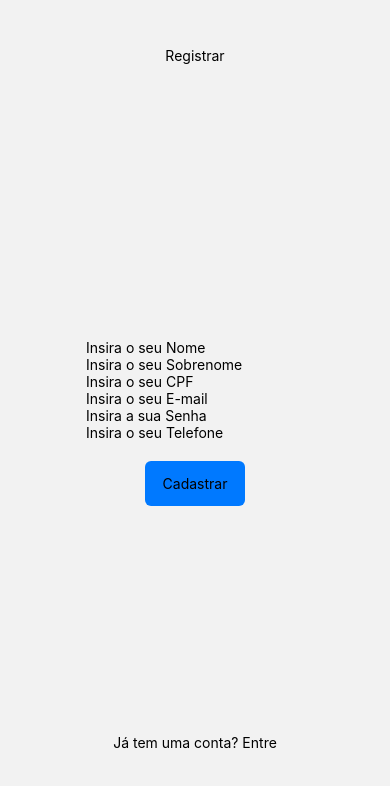
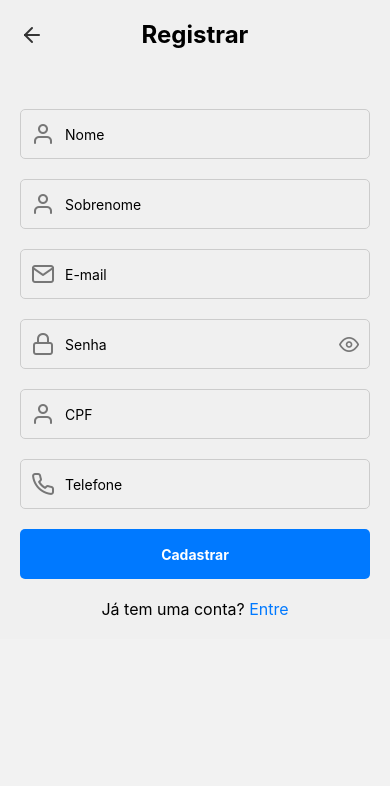
Before and after one commit to Matheussandi/mais-sua-vida, a React Native app in the folder mobile/: screen /SignUp in a window 390 px wide. Shown: the top 786 px of the page. Built offline with nearby package versions, Linux system fonts and the light colour scheme.

Commit message:
:lipstick: feat: Estilização das telas de SignIn e SignUp
Realizei melhorias no layout e na aparência das telas de SignIn e SignUp. Adicionei ícones aos campos de entrada, ajustei os estilos dos botões e melhorei a disposição dos elementos em ambas as telas.

```diff
--- a/mobile/package.json
+++ b/mobile/package.json
@@ -10,6 +10,7 @@
   },
   "dependencies": {
     "@expo-google-fonts/inter": "^0.2.3",
+    "@expo/vector-icons": "^13.0.0",
     "@react-navigation/bottom-tabs": "^6.5.8",
     "@react-navigation/native": "^6.1.7",
     "@react-navigation/stack": "^6.3.17",
--- a/mobile/src/pages/SignIn/index.tsx
+++ b/mobile/src/pages/SignIn/index.tsx
@@ -1,87 +1,126 @@
-import React, { useState} from 'react';
-import { TextInput, Text, TouchableOpacity } from 'react-native';
-import { useNavigation  } from '@react-navigation/native';
+import React, { useState } from 'react';
+import { useNavigation } from '@react-navigation/native';
 import { useUserContext } from '../../context/UserContext';
+import { Feather } from '@expo/vector-icons';
+
+import {
+	KeyboardAvoidingView,
+	TouchableWithoutFeedback,
+	Keyboard,
+	Alert,
+} from 'react-native';
 
 import { api } from '../../api';
 
 // eslint-disable-next-line
-const imagePath = require('../../assets/logo.png');
+const imagePath = require("../../assets/LogoPng.png");
 import {
 	Container,
-	LoginBoard,
-	Header,
-	Footer,
+	Title,
+	Input,
+	ForgotPasswordLink,
+	LoginButton,
+	LoginButtonText,
 	Logo,
-	Button
+	InputWrapper,
+	TopContent,
+	ForgotPasswordContainer,
+	CenteredView,
+	SignUpText,
+	SignUpLink,
 } from './styles';
 
-
-export default function SignIn(){
+export default function SignIn() {
 	const [email, setEmail] = useState('');
 	const [senha, setSenha] = useState('');
+	const [showPassword, setShowPassword] = useState(false);
 	const { setUserData } = useUserContext();
 
 	const navigation = useNavigation();
 
-	async function handleSignIn(){
-
-		const data =  {
+	async function handleSignIn() {
+		const data = {
 			email,
 			senha,
 		};
 
-		await api.post('paciente/login', data)
-			.then(response => {
+		await api
+			.post('paciente/login', data)
+			.then((response) => {
 				const userData = response.data;
 
 				setUserData(userData);
 				navigation.reset({
-					index:0,
-					routes: [{ name: 'Main'}],
-				});//This works!
+					index: 0,
+					routes: [{ name: 'Main' }],
+				}); //This works!
 			})
-			.catch(error => {
+			.catch((error) => {
 				console.log(data);
 				console.log(error);
 			});
 	}
 
-	async function handleSignUp(){
+	async function handleSignUp() {
 		navigation.navigate('SignUp');
 	}
-	return(
+	return (
+		<KeyboardAvoidingView behavior={'padding'}>
+			<TouchableWithoutFeedback onPress={Keyboard.dismiss}>
 				<Container>
-			<Header>
-				<Text>Entrar</Text>
-			</Header>
-			<LoginBoard>
-				<Logo
-					source={imagePath}
+					<TopContent>
+						<Title>Entrar</Title>
+					</TopContent>
+					<CenteredView>
+						<Logo source={imagePath} />
+						<InputWrapper>
+							{/* Ícone de e-mail */}
+							<Feather name="mail" size={24} color="#777" />
+							<Input
+								placeholder="E-mail"
+								value={email}
+								onChangeText={(value: string) =>
+									setEmail(value)
+								}
 							/>
-				<TextInput
-					placeholder="Insira o seu E-mail"
-					value={email}
-					onChangeText={value => setEmail(value)}
-				/>
-				<TextInput
-					placeholder="Insira a sua Senha"
-					secureTextEntry={true}
+						</InputWrapper>
+						<InputWrapper>
+							{/* Ícone de senha */}
+							<Feather name="lock" size={24} color="#777" />
+							<Input
+								placeholder="Senha"
+								secureTextEntry={!showPassword} // A propriedade secureTextEntry será true quando o showPassword for false, e vice-versa
 								value={senha}
-					onChangeText={value=> setSenha(value)}
+								onChangeText={(value: string) =>
+									setSenha(value)
+								}
 								maxLength={16}
 							/>
-				<Button onPress={handleSignIn}>
-					<Text>Acessar</Text>
-				</Button>
-			</LoginBoard>
-			<Footer>
-				<TouchableOpacity onPress={handleSignUp}>
-					<Text>Não possui conta? Cadastre-se</Text>
-				</TouchableOpacity>
-			</Footer>
-
-
+							{/* Ícone de olho para alternar a visualização da senha */}
+							<Feather
+								name={showPassword ? 'eye-off' : 'eye'}
+								size={24}
+								color="#777"
+								onPress={() => setShowPassword(!showPassword)}
+							/>
+						</InputWrapper>
+						<ForgotPasswordContainer>
+							<ForgotPasswordLink onPress={handleSignUp}>
+                                Esqueceu a senha?
+							</ForgotPasswordLink>
+						</ForgotPasswordContainer>
+						<LoginButton onPress={handleSignIn}>
+							<LoginButtonText>Acessar</LoginButtonText>
+						</LoginButton>
+						<SignUpText>
+                            Não tem uma conta?{' '}
+							<SignUpLink onPress={handleSignUp}>
+                                Inscreva-se
+							</SignUpLink>
+						</SignUpText>
+					</CenteredView>
 				</Container>
+			</TouchableWithoutFeedback>
+		</KeyboardAvoidingView>
 	);
 }
--- a/mobile/src/pages/SignIn/styles.ts
+++ b/mobile/src/pages/SignIn/styles.ts
@@ -1,47 +1,83 @@
 import styled from 'styled-components/native';
-import { Platform, StatusBar} from 'react-native';
+import { Platform, StatusBar } from 'react-native';
 
 const isAndroid = Platform.OS === 'android';
 
-export const Container= styled.SafeAreaView`
-    flex: 1;
-    margin-top: ${isAndroid ? `${StatusBar.currentHeight}px` : '0' };
-
+export const Container = styled.View`
+    margin-top: ${isAndroid ? `${StatusBar.currentHeight}px` : '0'};
+    background-color: #f0f0f0;
 `;
 
-export const LoginBoard = styled.View`
-    flex: 1;
+export const TopContent = styled.View`
+    flex-direction: row;
+    align-items: center;
     justify-content: center;
-    align-items: center;
-
+    padding: 20px 0;
+`;
+export const Title = styled.Text`
+    font-size: 24px;
+    font-weight: bold;
 `;
 
-export const Header = styled.View`
-    min-height: 110px;
-    flex-direction: row;
-    align-items: center;
-    justify-content: space-around;
+export const Logo = styled.Image`
+    width: 150px;
+    height: 150px;
+    margin: 50px 0;
 `;
 
-export const Button = styled.TouchableOpacity`
+export const InputWrapper = styled.View`
+    width: 80%;
+    height: 50px;
     margin-top: 20px;
-    text-align: center;
-    align-items: center;
-    width: 100px;
-    padding: 14px;
-    flex-shrink: 0;
-    border-radius: 6px;
-    backgroundColor: #0079FF;
-    color: #fff;
-`;
-
-export const Footer = styled.View`
-    min-height: 110px;
+    padding: 10px;
+    border: 1px solid #ccc;
+    border-radius: 5px;
+    flex-direction: row;
     align-items: center;
 `;
 
-export const Logo = styled.Image`
-    width: 200px;
-    height: 200px;
-    margin-bottom: 40px;
+export const Input = styled.TextInput`
+    flex: 1;
+    height: 100%;
+    margin-left: 10px;
 `;
+
+export const ForgotPasswordContainer = styled.View`
+    width: 80%;
+    justify-content: flex-end;
+    margin-top: 10px;
+`;
+
+export const ForgotPasswordLink = styled.Text`
+    color: #0079ff;
+`;
+
+export const LoginButton = styled.TouchableOpacity`
+    width: 80%;
+    height: 50px;
+    margin-top: 20px;
+    background-color: #0079ff;
+    justify-content: center;
+    align-items: center;
+    border-radius: 5px;
+`;
+
+export const LoginButtonText = styled.Text`
+    color: white;
+    font-weight: bold;
+`;
+
+export const CenteredView = styled.View`
+    align-items: center;
+    justify-content: center;
+    width: 100%;
+`;
+
+export const SignUpText = styled.Text`
+    margin-top: 20px;
+    font-size: 16px;
+`;
+
+export const SignUpLink = styled.Text`
+    color: #0079ff;
+`;
--- a/mobile/src/pages/SignUp/index.tsx
+++ b/mobile/src/pages/SignUp/index.tsx
@@ -1,127 +1,180 @@
-import React, { useState} from 'react';
-import { TextInput, Text, TouchableOpacity, Alert } from 'react-native';
-import { useNavigation  } from '@react-navigation/native';
+import React, { useState } from 'react';
+import {
+	KeyboardAvoidingView,
+	TouchableWithoutFeedback,
+	Keyboard,
+	ScrollView,
+	Alert,
+} from 'react-native';
+import { useNavigation } from '@react-navigation/native';
 import { AxiosError } from 'axios';
-
+import { Feather } from '@expo/vector-icons';
 
 import { api } from '../../api';
-
 import {
 	Container,
-	LoginBoard,
-	Header,
-	Footer,
-	Button
+	Input,
+	Title,
+	TopContent,
+	CenteredView,
+	InputWrapper,
+	LoginButton,
+	LoginButtonText,
+	SignUpText,
+	SignUpLink,
+	BackButton,
 } from './styles';
 import { useUserContext } from '../../context/UserContext';
 
-
-export default function SignUp(){
+export default function SignUp() {
 	const [nome, setNome] = useState('');
 	const [sobrenome, setSobrenome] = useState('');
 	const [email, setEmail] = useState('');
 	const [CPF, setCPF] = useState('');
-	const [ telefone, setTelefone] = useState('');
-	//const [dataNascimento, setDataNascimento] = useState('');
+	const [telefone, setTelefone] = useState('');
 	const [senha, setSenha] = useState('');
+	const [showPassword, setShowPassword] = useState(false);
 
 	const { setUserData } = useUserContext();
 	const navigation = useNavigation();
 
-	async function handleSignIn(){
+	async function handleSignIn() {
 		navigation.navigate('SignIn');
 	}
 
-	async function handleSignUp(){
-		try{
+	async function handleSignUp() {
+		try {
 			const data = {
 				nome,
 				sobrenome,
 				CPF,
 				email,
 				senha,
-				telefone
+				telefone,
 			};
 
-			const paciente = await api.post('paciente', data)
-				.then(response => {
+			const paciente = await api
+				.post('paciente', data)
+				.then((response) => {
 					const userData = response.data;
 					setUserData(userData);
 					navigation.reset({
-						index:0,
-						routes: [{ name: 'Main'}],
-					});//This works!
+						index: 0,
+						routes: [{ name: 'Main' }],
+					}); //This works!
 				})
-				.catch(error => {
+				.catch((error) => {
 					Alert.alert('Erro ao cadastrar o usuário');
 					console.log(data);
 					console.log(error);
 				});
-
-		}catch(erro: any){
+		} catch (erro: any) {
 			console.log(erro);
 
-			if(erro.response){
+			if (erro.response) {
 				const { data } = erro.response;
 				console.log('Dados do Erro: ', data);
 			}
-
 		}
-
 	}
-	return(
+	return (
+		<KeyboardAvoidingView behavior={'padding'}>
+			<TouchableWithoutFeedback onPress={Keyboard.dismiss}>
 				<Container>
-			<Header>
-				<Text>Registrar</Text>
-			</Header>
-			<LoginBoard>
-				<TextInput
-					placeholder="Insira o seu Nome"
+					<TopContent>
+						<BackButton onPress={handleSignIn}>
+							<Feather name="arrow-left" size={24} color="#333" />
+						</BackButton>
+						<Title>Registrar</Title>
+					</TopContent>
+					<ScrollView>
+						<CenteredView>
+							<InputWrapper>
+								<Feather name="user" size={24} color="#777" />
+								<Input
+									placeholder="Nome"
 									value={nome}
-					onChangeText={value => setNome(value)}
+									onChangeText={(value: string) =>
+										setNome(value)
+									}
 								/>
-				<TextInput
-					placeholder="Insira o seu Sobrenome"
+							</InputWrapper>
+							<InputWrapper>
+								<Feather name="user" size={24} color="#777" />
+								<Input
+									placeholder="Sobrenome"
 									value={sobrenome}
-					onChangeText={value => setSobrenome(value)}
+									onChangeText={(value: string) =>
+										setSobrenome(value)
+									}
 								/>
-				<TextInput
-					placeholder="Insira o seu CPF"
-					value={CPF}
-					onChangeText={value => setCPF(value)}
-					maxLength={11}
+							</InputWrapper>
+							<InputWrapper>
+								<Feather name="mail" size={24} color="#777" />
+								<Input
+									placeholder="E-mail"
+									value={email}
+									onChangeText={(value: string) =>
+										setEmail(value)
+									}
 								/>
-				<TextInput
-					placeholder="Insira o seu E-mail"
-					value={email}
-					onChangeText={value => setEmail(value)}
-				/>
-				<TextInput
-					placeholder="Insira a sua Senha"
-					secureTextEntry={true}
+							</InputWrapper>
+							<InputWrapper>
+								<Feather name="lock" size={24} color="#777" />
+								<Input
+									placeholder="Senha"
+									secureTextEntry={!showPassword}
 									value={senha}
-					onChangeText={value=> setSenha(value)}
+									onChangeText={(value: string) =>
+										setSenha(value)
+									}
 									maxLength={16}
 								/>
-				<TextInput
-					placeholder="Insira o seu Telefone"
+								{/* Ícone de olho para alternar a visualização da senha */}
+								<Feather
+									name={showPassword ? 'eye-off' : 'eye'}
+									size={20}
+									color="#777"
+									onPress={() =>
+										setShowPassword(!showPassword)
+									}
+								/>
+							</InputWrapper>
+							<InputWrapper>
+								<Feather name="user" size={24} color="#777" />
+								<Input
+									placeholder="CPF"
+									value={CPF}
+									maxLength={11}
+									onChangeText={(value: string) =>
+										setCPF(value)
+									}
+								/>
+							</InputWrapper>
+							<InputWrapper>
+								<Feather name="phone" size={24} color="#777" />
+								<Input
+									placeholder="Telefone"
 									value={telefone}
-					onChangeText={value=> setTelefone(value)}
 									maxLength={13}
+									onChangeText={(value: string) =>
+										setTelefone(value)
+									}
 								/>
-
-
-				<Button onPress={handleSignUp}>
-					<Text>Cadastrar</Text>
-				</Button>
-			</LoginBoard>
-			<Footer>
-				<TouchableOpacity onPress={handleSignIn}>
-					<Text>Já tem uma conta? Entre</Text>
-				</TouchableOpacity>
-			</Footer>
-
-
+							</InputWrapper>
+							<LoginButton onPress={handleSignUp}>
+								<LoginButtonText>Cadastrar</LoginButtonText>
+							</LoginButton>
+							<SignUpText>
+                                Já tem uma conta?{' '}
+								<SignUpLink onPress={handleSignIn}>
+                                    Entre
+								</SignUpLink>
+							</SignUpText>
+						</CenteredView>
+					</ScrollView>
 				</Container>
+			</TouchableWithoutFeedback>
+		</KeyboardAvoidingView>
 	);
 }
--- a/mobile/src/pages/SignUp/styles.ts
+++ b/mobile/src/pages/SignUp/styles.ts
@@ -1,47 +1,73 @@
 import styled from 'styled-components/native';
-import { Platform, StatusBar} from 'react-native';
+import { Platform, StatusBar } from 'react-native';
 
 const isAndroid = Platform.OS === 'android';
 
-export const Container= styled.SafeAreaView`
-    flex: 1;
-    margin-top: ${isAndroid ? `${StatusBar.currentHeight}px` : '0' };
-
+export const Container = styled.View`
+    margin-top: ${isAndroid ? `${StatusBar.currentHeight}px` : '0'};
+    background-color: #f0f0f0;
 `;
 
-export const LoginBoard = styled.View`
-    flex: 1;
+export const TopContent = styled.View`
+    flex-direction: row;
+    align-items: center;
+    justify-content: center;
+    padding: 20px 0;
+`;
+
+export const BackButton = styled.TouchableOpacity`
+    position: absolute;
+    left: 20px;
+`;
+
+export const Title = styled.Text`
+    font-size: 24px;
+    font-weight: bold;
+`;
+
+export const CenteredView = styled.View`
     justify-content: center;
     align-items: center;
-
+    padding: 20px;
 `;
 
-export const Header = styled.View`
-    min-height: 110px;
+export const InputWrapper = styled.View`
+    width: 100%;
+    height: 50px;
+    margin-top: 20px;
+    padding: 10px;
+    border: 1px solid #ccc;
+    border-radius: 5px;
     flex-direction: row;
-    align-items: center;
-    justify-content: space-around;
-`;
-
-export const Button = styled.TouchableOpacity`
-    margin-top: 20px;
-    text-align: center;
-    align-items: center;
-    width: 100px;
-    padding: 14px;
-    flex-shrink: 0;
-    border-radius: 6px;
-    backgroundColor: #0079FF;
-    color: #fff;
-`;
-
-export const Footer = styled.View`
-    min-height: 110px;
     align-items: center;
 `;
 
-export const Logo = styled.Image`
-    width: 200px;
-    height: 200px;
-    margin-bottom: 40px;
+export const Input = styled.TextInput`
+    flex: 1;
+    height: 100%;
+    margin-left: 10px;
 `;
+
+export const LoginButton = styled.TouchableOpacity`
+    width: 100%;
+    height: 50px;
+    margin-top: 20px;
+    background-color: #0079ff;
+    justify-content: center;
+    align-items: center;
+    border-radius: 5px;
+`;
+
+export const LoginButtonText = styled.Text`
+    color: white;
+    font-weight: bold;
+`;
+
+export const SignUpText = styled.Text`
+    margin-top: 20px;
+    font-size: 16px;
+`;
+
+export const SignUpLink = styled.Text`
+    color: #0079ff;
+`;
```
Also changed, not shown: mobile/src/types/index.d.ts (added, +7 -0 lines), 1 other file (tests, documents, lock files or other folders). Lines whose indentation alone changed are shown as unchanged.
